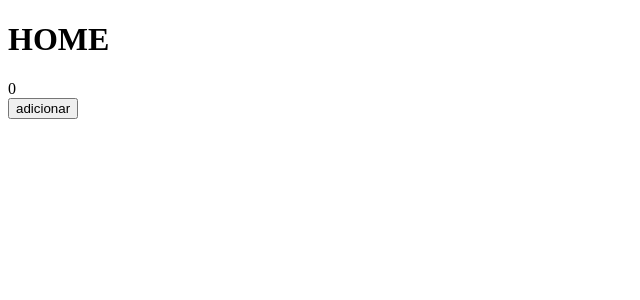
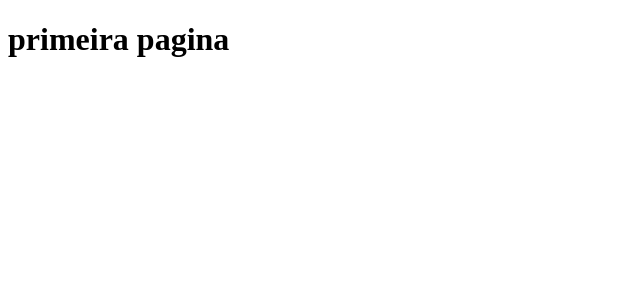
Before and after one commit to Brunomml/aprendendo, a Next.js app: page / in a window 1280 px wide. Shown: the top 300 px of the page, without its empty margins (0-640 px from the left). Built offline with nearby package versions, Linux system fonts and the light colour scheme.

Commit message:
Update index.js

```diff
--- a/pages/index.js
+++ b/pages/index.js
@@ -4,23 +4,7 @@ import { useState } from "react"
 function home(){
     return (
         <div>
-            <h1>HOME</h1>
-            <Contador />
-        </div>
-    )
-}
-
-function Contador() {
-    const [contador, setContador] = useState(0)
-
-    function adicionar() {
-        setContador(contador+1)
-    }
-
-    return (
-        <div>
-            <div>{contador}</div>
-            <button onClick={adicionar}>adicionar</button>
+            <h1>primeira pagina</h1>
         </div>
     )
 }
```
